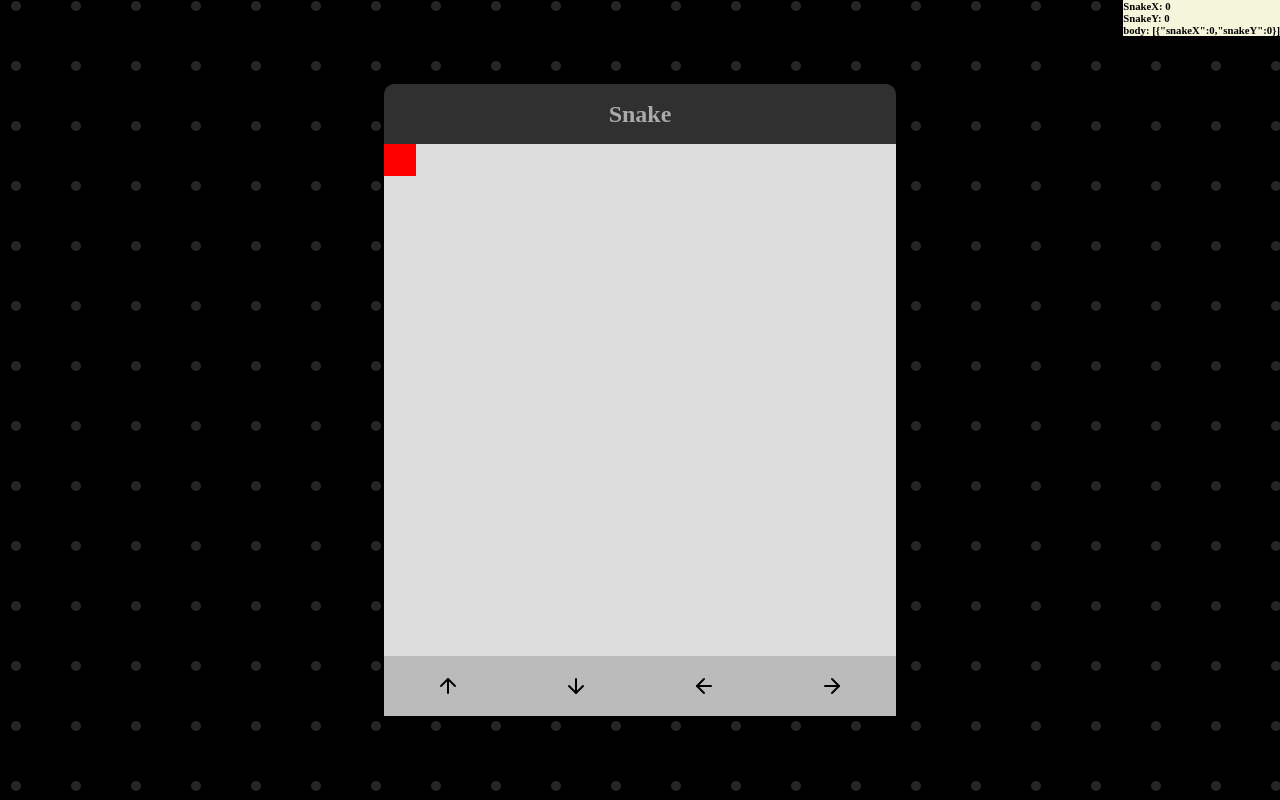
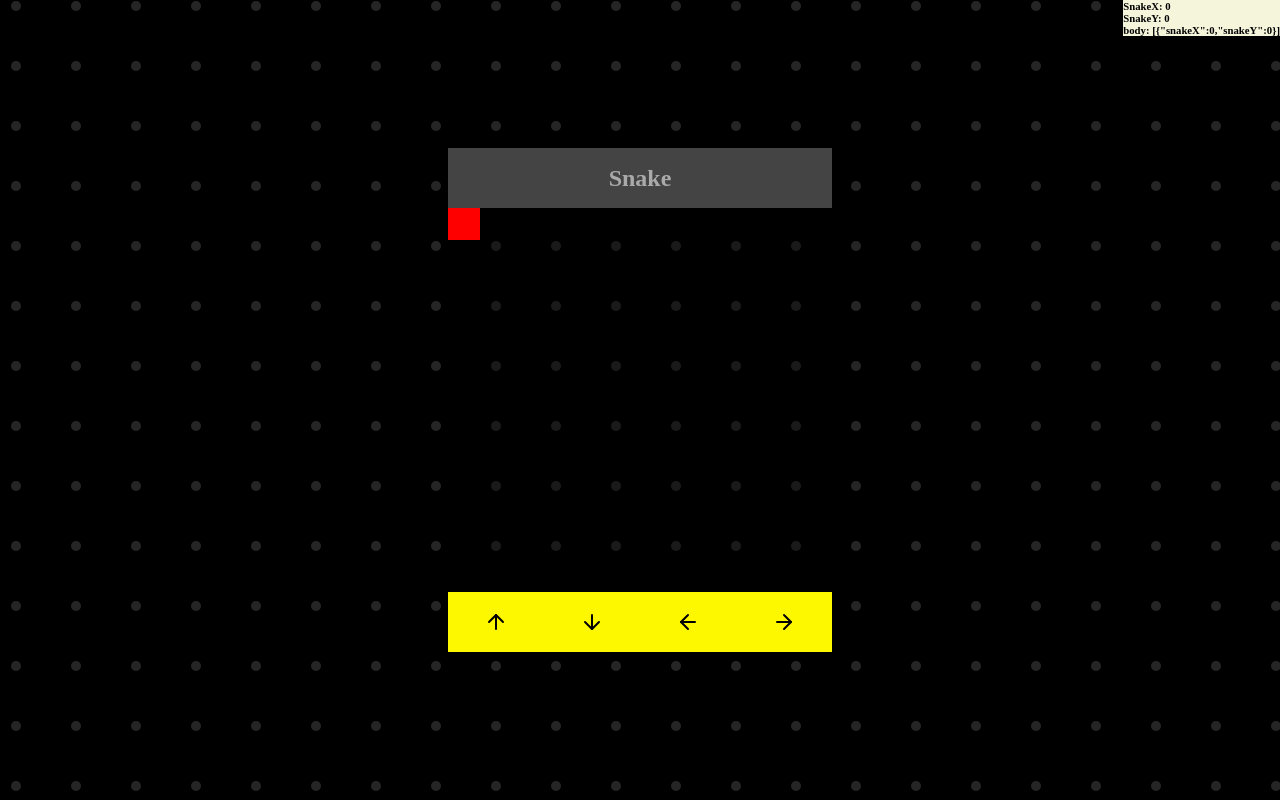
Before and after one commit to JosePhee03/SnakeGame, a React (Vite) app: page / in a window 1280 px wide. Built offline with nearby package versions, Linux system fonts and the light colour scheme.

Commit message:
✅ Export snakeSize

```diff
--- a/src/styles/styles.ts
+++ b/src/styles/styles.ts
@@ -1,6 +1,6 @@
 import styled, { createGlobalStyle } from 'styled-components'
 
-const snakeSize = 32
+export const snakeSize = 32
 
 export const Arrow = styled.div`
   width: 100%;
@@ -33,14 +33,14 @@ export const ArrowBoard = styled.div`
   width: 100%;
   height: 60px;
   display: flex;
-  background: #bbb;
+  background: #fdf800;
 `
 
 export const Canvas = styled.div`
-  width: calc(${snakeSize}*16px);
-  height: calc(${snakeSize}*16px);
+  width: calc(${snakeSize}*12px);
+  height: calc(${snakeSize}*12px);
   position: relative;
-  background: #ddd;
+  background: rgba(0, 0, 0, 0.3);
 `
 
 export const Header = styled.header`
@@ -48,7 +48,7 @@ export const Header = styled.header`
   justify-content: center;
   align-items: center;
   height: 60px;
-
+  background: #444;
 `
 
 export const Main = styled.main`
@@ -60,7 +60,6 @@ export const Main = styled.main`
 `
 
 export const Section = styled.section`
-  background: #303030;
   border-radius: 10px;
 `
 
```
